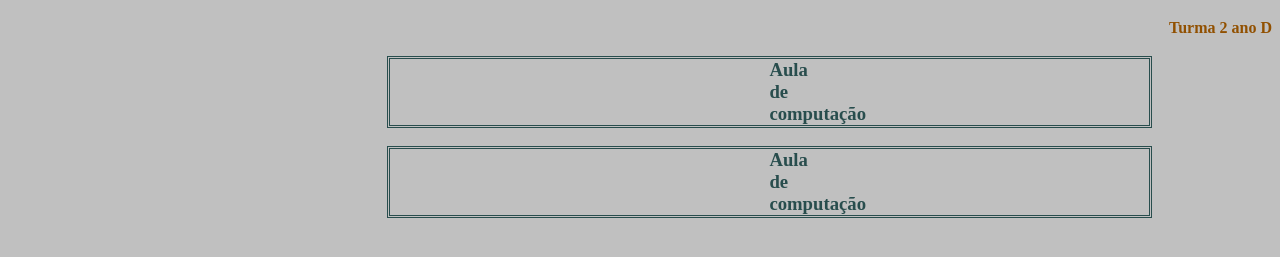
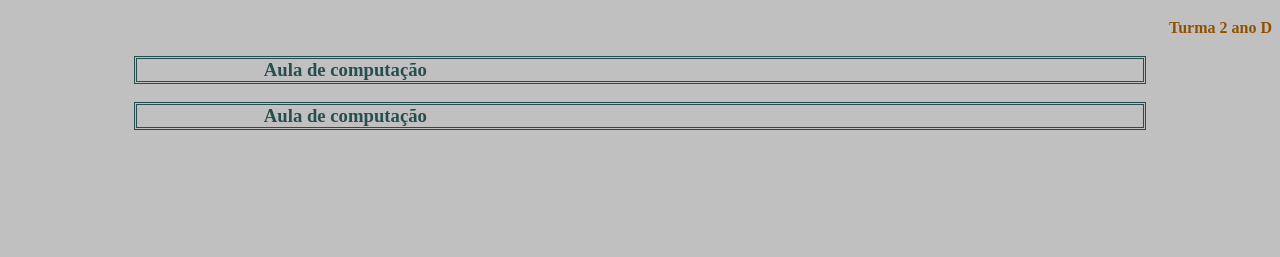
Before and after one commit to julia1o1o/turma2d_juliacampos, a plain HTML site: page index.html in a window 1280 px wide. Shown: the part 61-318 px from the top of the page. Drawn offline with Linux system fonts and the light colour scheme.

Commit message:
30% --- 10% p. m.

```diff
--- a/style.css
+++ b/style.css
@@ -11,12 +11,12 @@ h3 { color: rgb(40, 77, 77);
     border-style: double;
 }
 
-h3 { padding-left: 30%;
-     padding-right: 30%;
+h3 { padding-left: 10%;
+     padding-right: 10%;
 }
 
-h3 { margin-left: 30%;
-     margin-right: 30%;
+h3 { margin-left: 10%;
+     margin-right: 10%;
 }
 
 body { background-color: rgb(192, 192, 192);
```
